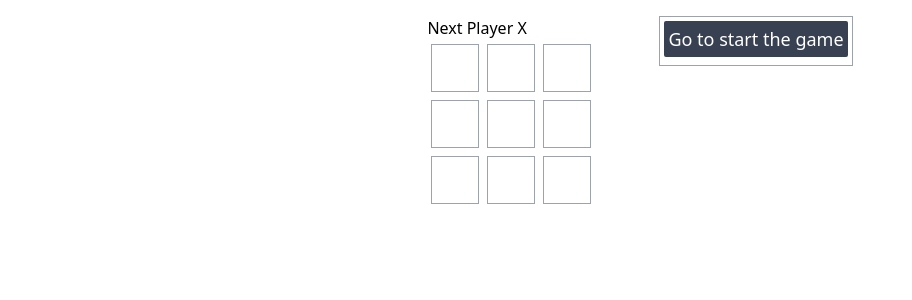
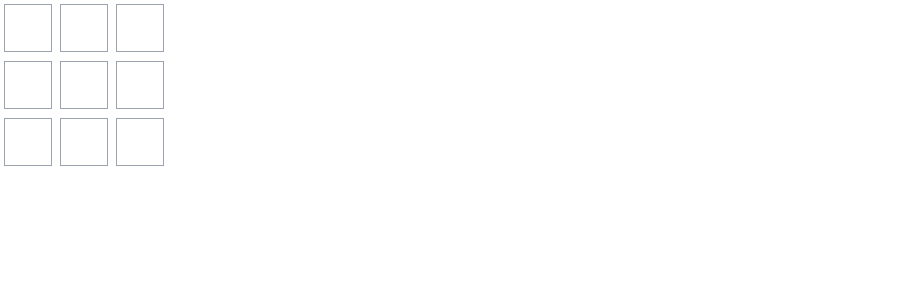
Before and after one commit to kaiyumdev/tic-tac-toe, a React (Vite) app: page / in a window 1280 px wide. Shown: the top 300 px of the page, without its empty margins (0-912 px from the left). Built offline with nearby package versions, Linux system fonts and the light colour scheme.

Commit message:
feat(edit): remove old codes & start from scratch

```diff
--- a/src/App.jsx
+++ b/src/App.jsx
@@ -1,3 +1,4 @@
+/* eslint-disable no-unused-vars */
 /* eslint-disable react/prop-types */
 /*
    Game
@@ -7,124 +8,34 @@
 */
 import { useState } from "react";
 
-function Square({ value, onSquareClick }) {
+function Square() {
   return (
     <button
       className="bg-white border border-gray-400 h-12 w-12 m-1 leading-9 text-lg"
-      onClick={onSquareClick}
     >
-      {value}
     </button>
   );
 }
 
-function Board({ xIsNext, squares, onPlay }) {
-  const winner = calculateWinner(squares);
-  let status;
-
-  if (winner) {
-    status = `Winner: ${winner}`;
-  } else {
-    status = "Next Player " + (xIsNext ? "X" : "O");
-  }
-
-  function handClick(i) {
-    if (squares[i] || calculateWinner(squares)) {
-      return;
-    }
-    const nextSquares = squares.slice();
-    if (xIsNext) {
-      nextSquares[i] = "X";
-    } else {
-      nextSquares[i] = "O";
-    }
-    onPlay(nextSquares);
-  }
+export default function Board() {
   return (
     <>
-      <div>{status}</div>
-      <div className="flex">
-        <Square value={squares[0]} onSquareClick={() => handClick(0)} />
-        <Square value={squares[1]} onSquareClick={() => handClick(1)} />
-        <Square value={squares[2]} onSquareClick={() => handClick(2)} />
+      <div>
+        <Square></Square>
+        <Square></Square>
+        <Square></Square>
       </div>
-
-      <div className="flex">
-        <Square value={squares[3]} onSquareClick={() => handClick(3)} />
-        <Square value={squares[4]} onSquareClick={() => handClick(4)} />
-        <Square value={squares[5]} onSquareClick={() => handClick(5)} />
+      <div>
+        <Square></Square>
+        <Square></Square>
+        <Square></Square>
       </div>
-
-      <div className="flex">
-        <Square value={squares[6]} onSquareClick={() => handClick(6)} />
-        <Square value={squares[7]} onSquareClick={() => handClick(7)} />
-        <Square value={squares[8]} onSquareClick={() => handClick(8)} />
+      <div>
+        <Square></Square>
+        <Square></Square>
+        <Square></Square>
       </div>
     </>
   );
+
 }
-
-export default function Game() {
-  const [history, setHistory] = useState([Array(9).fill(null)]);
-  const [xIsNext, setXIsNext] = useState(true);
-  const [currentMove, setCurrentMove] = useState(0);
-
-  const currentSquares = history[currentMove];
-
-  function handlePlay(nextSquares) {
-    setXIsNext(!xIsNext);
-    const nextHistory = [...history.slice(0, currentMove + 1), nextSquares];
-    setHistory(nextHistory);
-    setCurrentMove(nextHistory.length - 1);
-  }
-
-  function jumpTo(move) {
-    setCurrentMove(move);
-    setXIsNext(move % 2 === 0);
-  }
-
-  const moves = history.map((squares, move) => {
-    let description;
-    if (move > 0) {
-      description = `Go to the move # ${move}`;
-    } else {
-      description = `Go to start the game`;
-    }
-    return (
-      <li key={move} className="bg-gray-700 text-white mb-1 p-1 rounded-sm">
-        <button onClick={() => jumpTo(move)}>{description}</button>
-      </li>
-    );
-  });
-
-  return (
-    <div className="flex justify-center p-4">
-      <div className="mr-16">
-        <Board xIsNext={xIsNext} squares={currentSquares} onPlay={handlePlay} />
-      </div>
-      <div>
-        <ol className="border border-gray-400 p-1 text-lg">{moves}</ol>
-      </div>
-    </div>
-  );
-}
-
-function calculateWinner(squares) {
-  const lines = [
-    [0, 1, 2],
-    [3, 4, 5],
-    [6, 7, 8],
-    [0, 3, 6],
-    [1, 4, 7],
-    [2, 5, 8],
-    [0, 4, 8],
-    [2, 4, 6],
-  ];
-  for (let i = 0; i < lines.length; i++) {
-    const [a, b, c] = lines[i];
-    if (squares[a] && squares[a] === squares[b] && squares[a] === squares[c]) {
-      return squares[a];
-    }
-  }
-  return null;
-}
```
